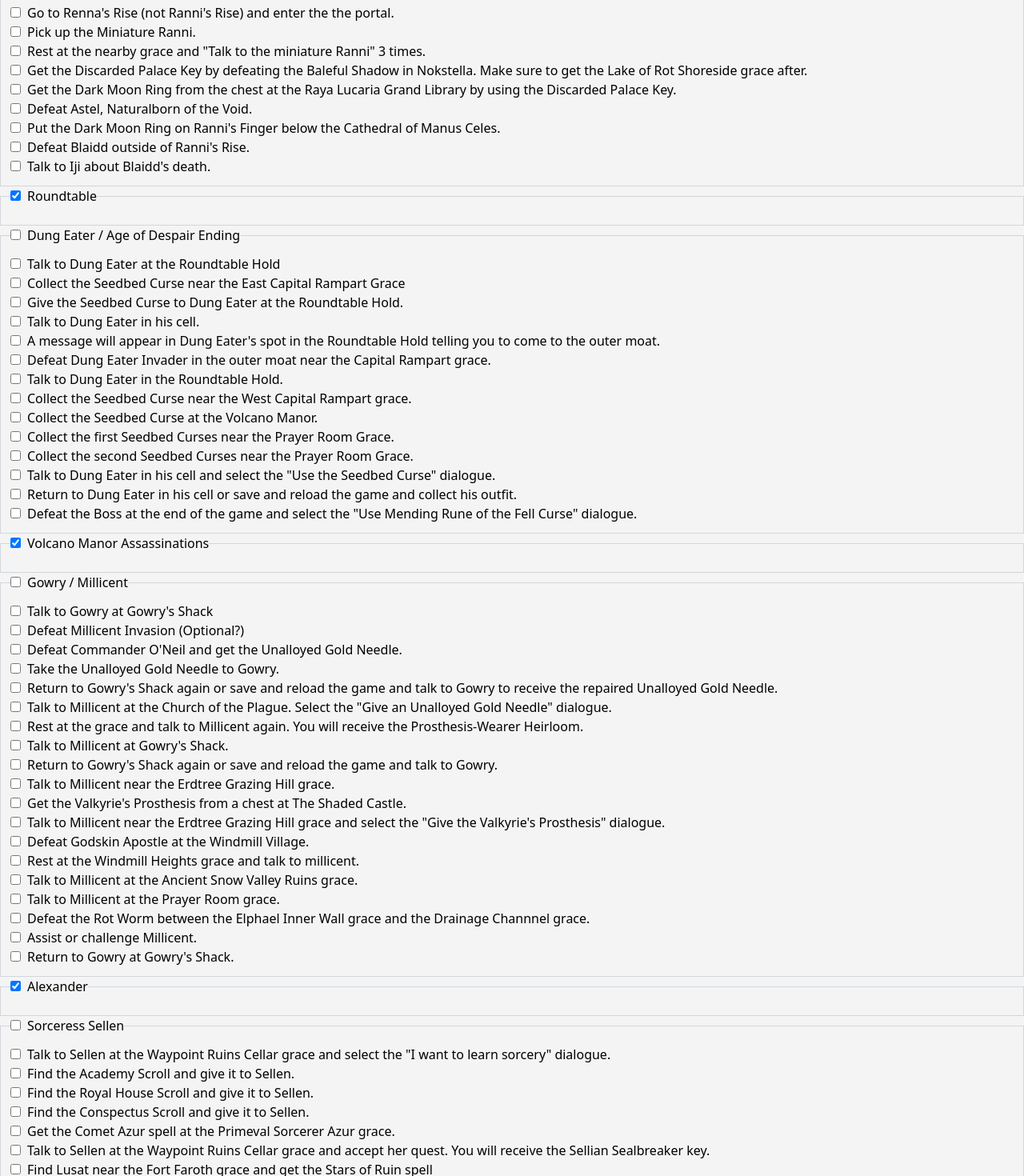
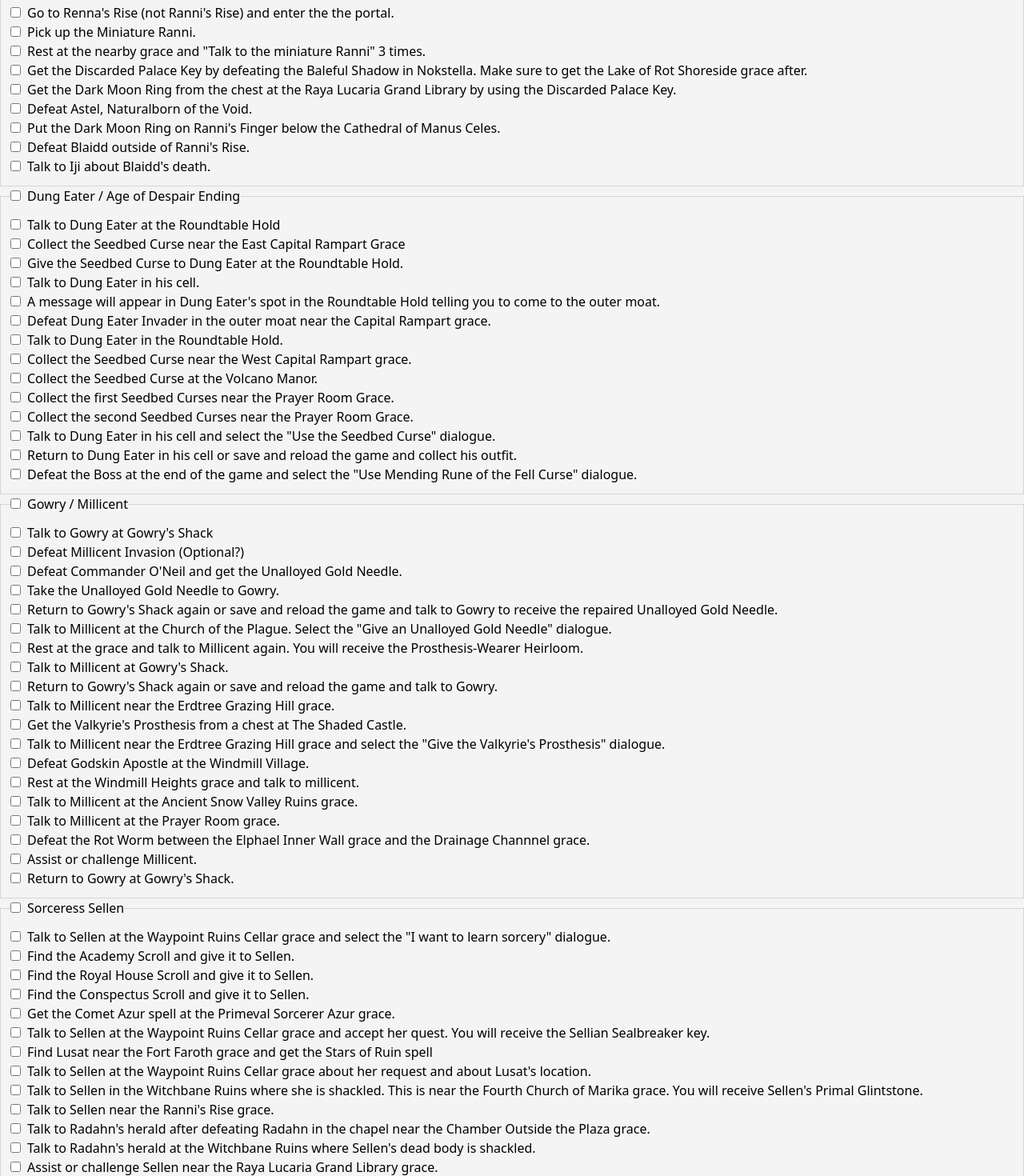
Before and after one commit to Gobluebro/Elden-Ring-Checklist, a Next.js app: page / in a window 1280 px wide. Shown: the part 532-2002 px from the top of the page at 80% size. Built offline with nearby package versions, Linux system fonts and the light colour scheme.

Commit message:
moving quests not done to the bottom for now

```diff
--- a/data/quests.ts
+++ b/data/quests.ts
@@ -97,11 +97,6 @@ export const Quests: Array<ListType> = [
     ],
   },
   {
-    id: "40dee595-d30d-4cec-be50-ce1dd7c3a625",
-    name: "Roundtable",
-    requirements: [],
-  },
-  {
     id: "87a4def0-48b9-4b9d-ad78-38ea169b1ad1",
     name: "Dung Eater / Age of Despair Ending",
     requirements: [
@@ -171,25 +166,6 @@ export const Quests: Array<ListType> = [
         description:
           'Defeat the Boss at the end of the game and select the "Use Mending Rune of the Fell Curse" dialogue.',
       },
-    ],
-  },
-  {
-    id: "739611be-441a-48cf-a1d5-3597fa9196fc",
-    name: "Volcano Manor Assassinations",
-    requirements: [
-      // {
-      //   id: "b0dc1ab7-1564-4409-b0a5-7e93ad9f7a34",
-      //   description: "Talk to Tanith at the Volcano Manor grace.",
-      // },
-      // {
-      //   id: "9752859c-752f-4592-852d-40fb6c690634",
-      //   description:
-      //     "Talk to Bernahl. You will also be able to talk to Rya, Diallos, and Patches if you did their questlines.",
-      // },
-      // {
-      //   id: "890c711c-d6e8-499d-8545-309ee4d8b732",
-      //   description: "",
-      // },
     ],
   },
   {
@@ -285,11 +261,6 @@ export const Quests: Array<ListType> = [
     ],
   },
   {
-    id: "ecdeb0c0-b56d-4a95-af9f-cbfe5ae6b52c",
-    name: "Alexander",
-    requirements: [],
-  },
-  {
     id: "92e082f1-8051-45a4-b200-29312b8d127c",
     name: "Sorceress Sellen",
     requirements: [
@@ -366,4 +337,33 @@ export const Quests: Array<ListType> = [
       },
     ],
   },
+  // {
+  //   id: "40dee595-d30d-4cec-be50-ce1dd7c3a625",
+  //   name: "Roundtable",
+  //   requirements: [],
+  // },
+  // {
+  //   id: "ecdeb0c0-b56d-4a95-af9f-cbfe5ae6b52c",
+  //   name: "Alexander",
+  //   requirements: [],
+  // },
+  // {
+  //   id: "739611be-441a-48cf-a1d5-3597fa9196fc",
+  //   name: "Volcano Manor Assassinations",
+  //   requirements: [
+  //     // {
+  //     //   id: "b0dc1ab7-1564-4409-b0a5-7e93ad9f7a34",
+  //     //   description: "Talk to Tanith at the Volcano Manor grace.",
+  //     // },
+  //     // {
+  //     //   id: "9752859c-752f-4592-852d-40fb6c690634",
+  //     //   description:
+  //     //     "Talk to Bernahl. You will also be able to talk to Rya, Diallos, and Patches if you did their questlines.",
+  //     // },
+  //     // {
+  //     //   id: "890c711c-d6e8-499d-8545-309ee4d8b732",
+  //     //   description: "",
+  //     // },
+  //   ],
+  // },
 ];
```
